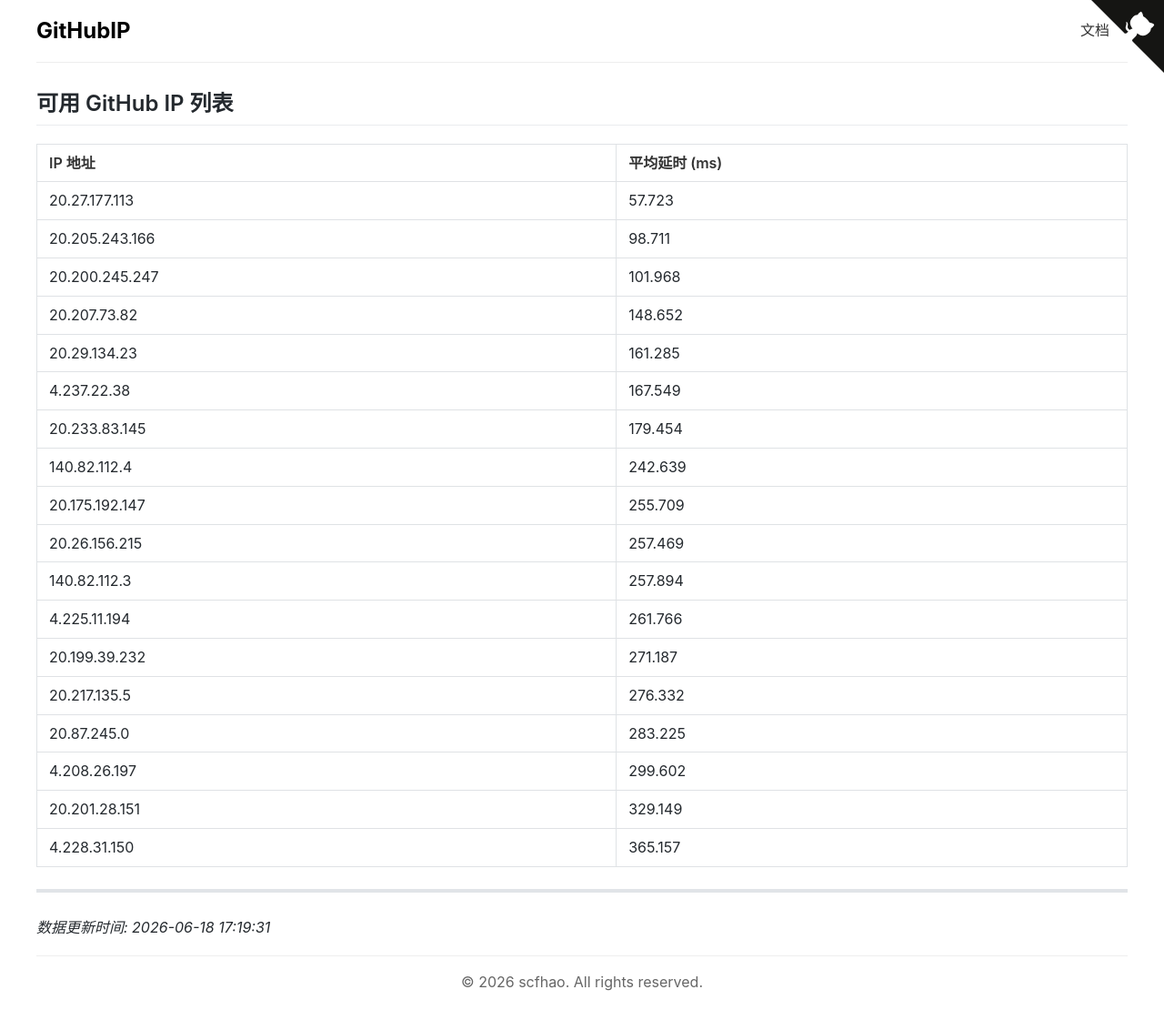
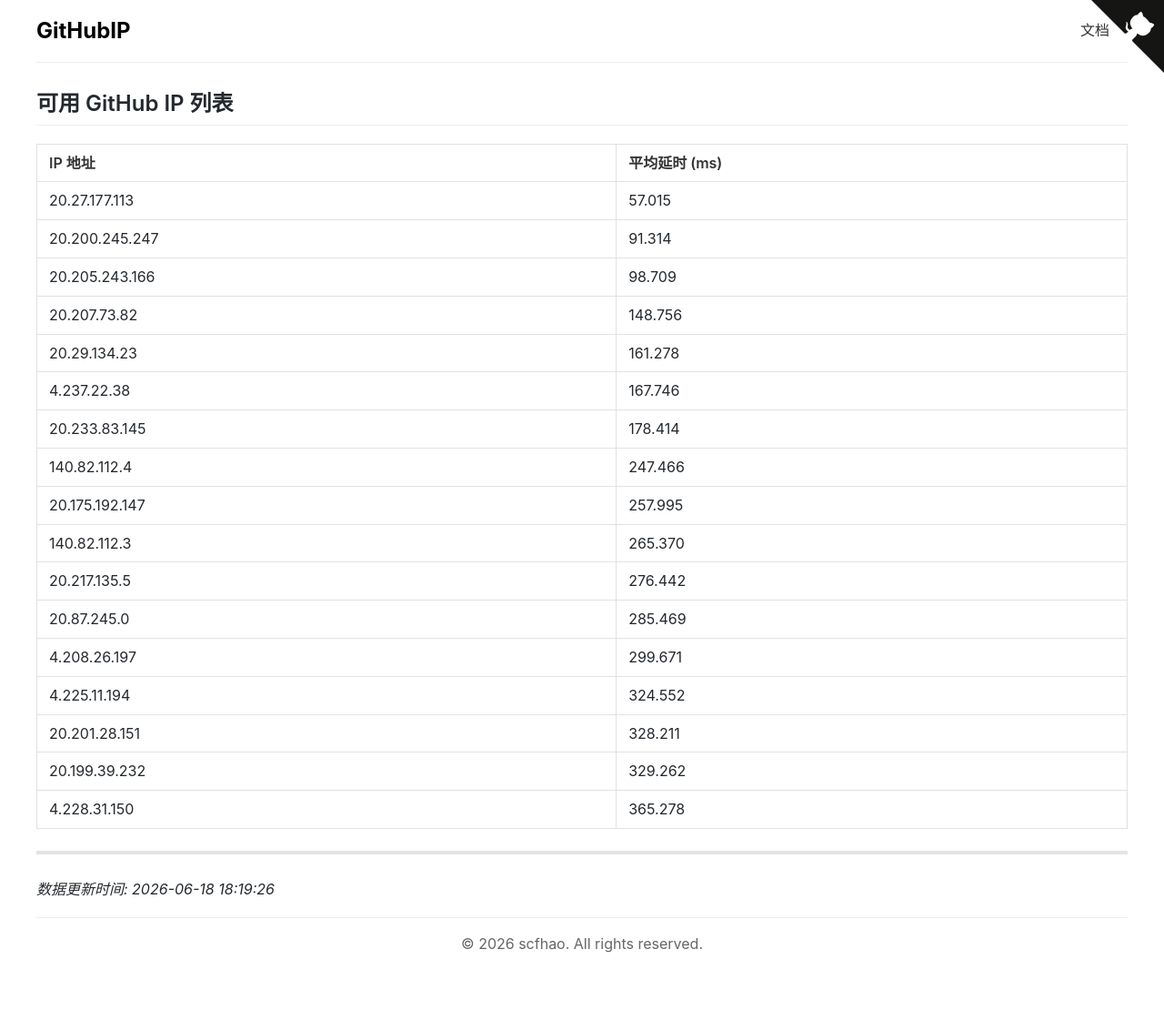
Before and after one commit to scfhao/GitHubIP, a Jekyll site: the page built from index.md, in a window 1280 px wide. Shown: the whole page at 91% size. Built offline with Jekyll 4.4.1, drawn with Linux system fonts in a browser that asks for light colours; after the commit the page ends 1068 px from its top, so only the background shows below that.

Commit message:
自动脚本执行 - 2026-06-18 18:19:26

```diff
--- a/index.md
+++ b/index.md
@@ -1,32 +1,31 @@
 ---
 layout: home
 title: GitHub IP 列表
-date: 2026-06-18 17:19:31
+date: 2026-06-18 18:19:26
 ---
 
 ## 可用 GitHub IP 列表
 
 | IP 地址 | 平均延时 (ms) |
 |---------|--------------|
-| 20.27.177.113 | 57.723 |
-| 20.205.243.166 | 98.711 |
-| 20.200.245.247 | 101.968 |
-| 20.207.73.82 | 148.652 |
-| 20.29.134.23 | 161.285 |
-| 4.237.22.38 | 167.549 |
-| 20.233.83.145 | 179.454 |
-| 140.82.112.4 | 242.639 |
-| 20.175.192.147 | 255.709 |
-| 20.26.156.215 | 257.469 |
-| 140.82.112.3 | 257.894 |
-| 4.225.11.194 | 261.766 |
-| 20.199.39.232 | 271.187 |
-| 20.217.135.5 | 276.332 |
-| 20.87.245.0 | 283.225 |
-| 4.208.26.197 | 299.602 |
-| 20.201.28.151 | 329.149 |
-| 4.228.31.150 | 365.157 |
+| 20.27.177.113 | 57.015 |
+| 20.200.245.247 | 91.314 |
+| 20.205.243.166 | 98.709 |
+| 20.207.73.82 | 148.756 |
+| 20.29.134.23 | 161.278 |
+| 4.237.22.38 | 167.746 |
+| 20.233.83.145 | 178.414 |
+| 140.82.112.4 | 247.466 |
+| 20.175.192.147 | 257.995 |
+| 140.82.112.3 | 265.370 |
+| 20.217.135.5 | 276.442 |
+| 20.87.245.0 | 285.469 |
+| 4.208.26.197 | 299.671 |
+| 4.225.11.194 | 324.552 |
+| 20.201.28.151 | 328.211 |
+| 20.199.39.232 | 329.262 |
+| 4.228.31.150 | 365.278 |
 
 ---
 
-*数据更新时间: 2026-06-18 17:19:31*
+*数据更新时间: 2026-06-18 18:19:26*
```
